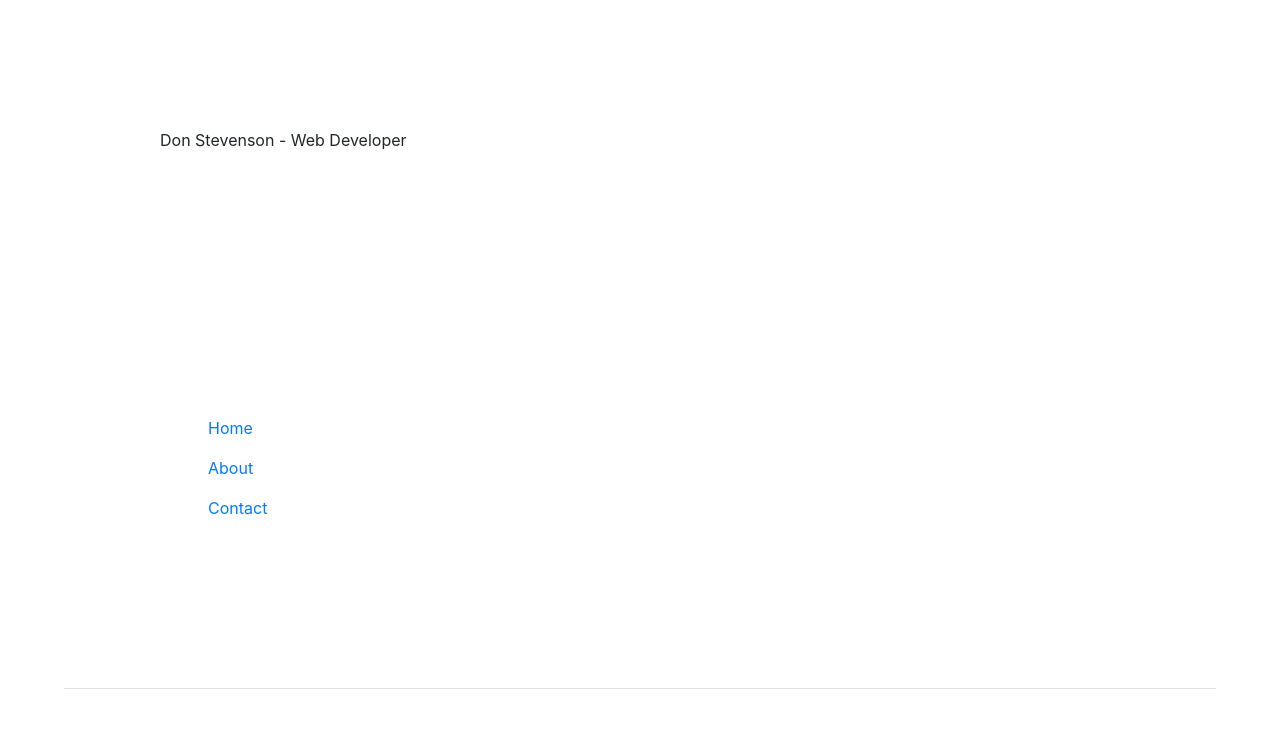
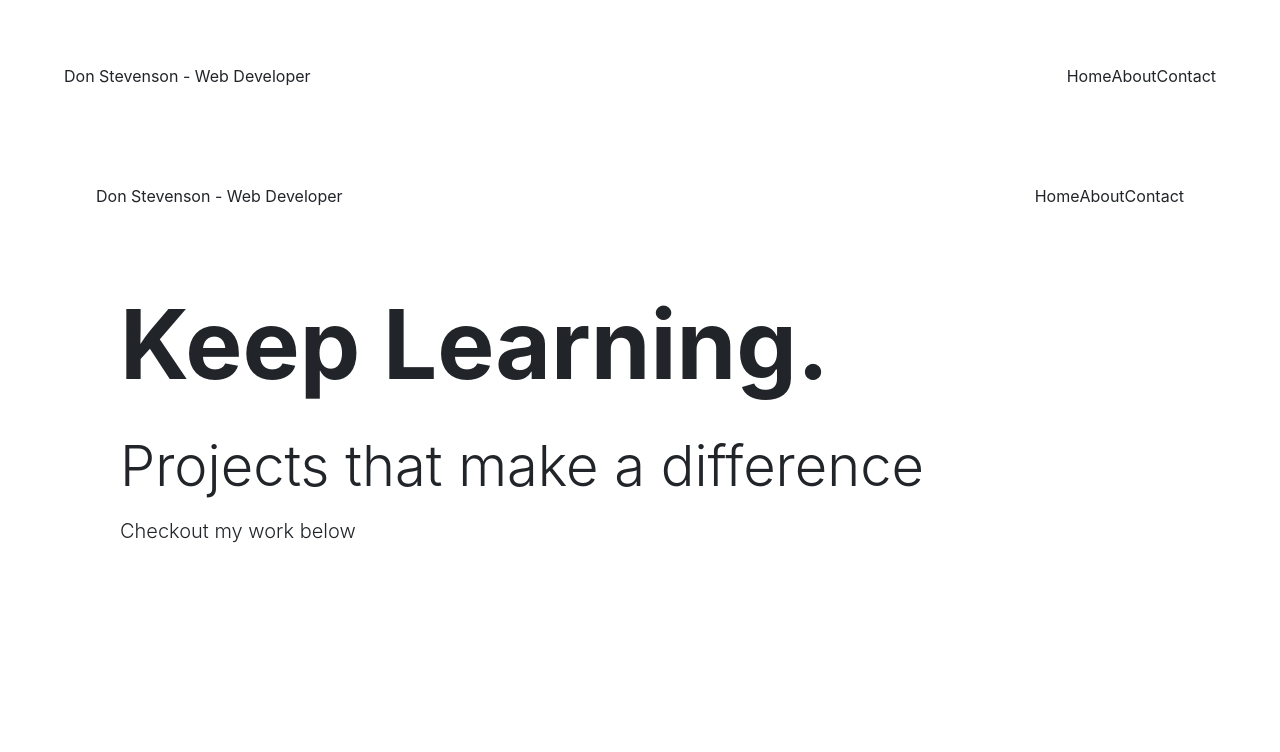
Before and after one commit to Don-Stevenson/personalWebsite, a React (Create React App) app: page / in a window 1280 px wide. Shown: the top 752 px of the page. Built offline with nearby package versions, Linux system fonts and the light colour scheme; the HTML template or start-up script is replaced by a standard one.

Commit message:
WIP: refator navbar

```diff
--- a/src/App.js
+++ b/src/App.js
@@ -5,48 +5,27 @@ import Footer from "./components/Footer/Footer"
 import HomePage from "./pages/HomePage"
 import AboutPage from "./pages/AboutPage"
 import ContactPage from "./pages/ContactPage"
+import Navbar from "./components/NavBar/NavBar"
 
 const Container = styled.div`
   margin: 2rem;
   padding: 2rem;
 `
-const Navbar = styled.div`
-  margin: 2rem;
-  padding: 2rem;
-`
-const Nav = styled.div`
-  margin: 2rem;
-  padding: 2rem;
-`
+
 const App = () => {
   const [home] = useState({
     title: "Keep Learning.",
     subTitle: "Projects that make a difference",
-    text: "Checkout my work below",
+    text: "Checkout my work below"
   })
   const [about] = useState({ title: "About Me." })
   const [contact] = useState({ title: "Talk to Me." })
 
   return (
     <Router>
+      <Navbar />
       <Container className="p-0" fluid={true}>
-        <Navbar className="border-bottom" bg="transparent" expand="lg">
-          <Navbar>Don Stevenson - Web Developer</Navbar>
-          <Navbar className="border-0" aria-controls="navbar-toggle" />
-          <Navbar id="navbar-toggle">
-            <Nav className="ml-auto">
-              <Link className="nav-link" to="/">
-                Home
-              </Link>
-              <Link className="nav-link" to="/about">
-                About
-              </Link>
-              <Link className="nav-link" to="/contact">
-                Contact
-              </Link>
-            </Nav>
-          </Navbar>
-        </Navbar>
+        <Navbar />
         <Route
           path="/"
           exact
--- /dev/null
+++ b/src/components/NavBar/NavBar.js
@@ -0,0 +1,31 @@
+import React from "react"
+import styled from "styled-components"
+
+const NavBarContainer = styled.div`
+  display: flex;
+  flex-direction: row;
+  justify-content: space-between;
+  margin: 2rem;
+  padding: 2rem;
+  @media (max-width: 768px) {
+    flex-direction: column;
+  }
+`
+const LinkWrapper = styled.div`
+  display: flex;
+  flex-direction: row;
+  justify-content: space-between;
+`
+
+export default function Navbar() {
+  return (
+    <NavBarContainer>
+      <div>Don Stevenson - Web Developer</div>
+      <LinkWrapper>
+        <div>Home</div>
+        <div>About</div>
+        <div>Contact</div>
+      </LinkWrapper>
+    </NavBarContainer>
+  )
+}
--- /dev/null
+++ b/src/components/NavBar/style.js
@@ -0,0 +1 @@
+import styled from "styled-components"
```
Also changed, not shown: 1 other file (tests, documents, lock files or other folders).
